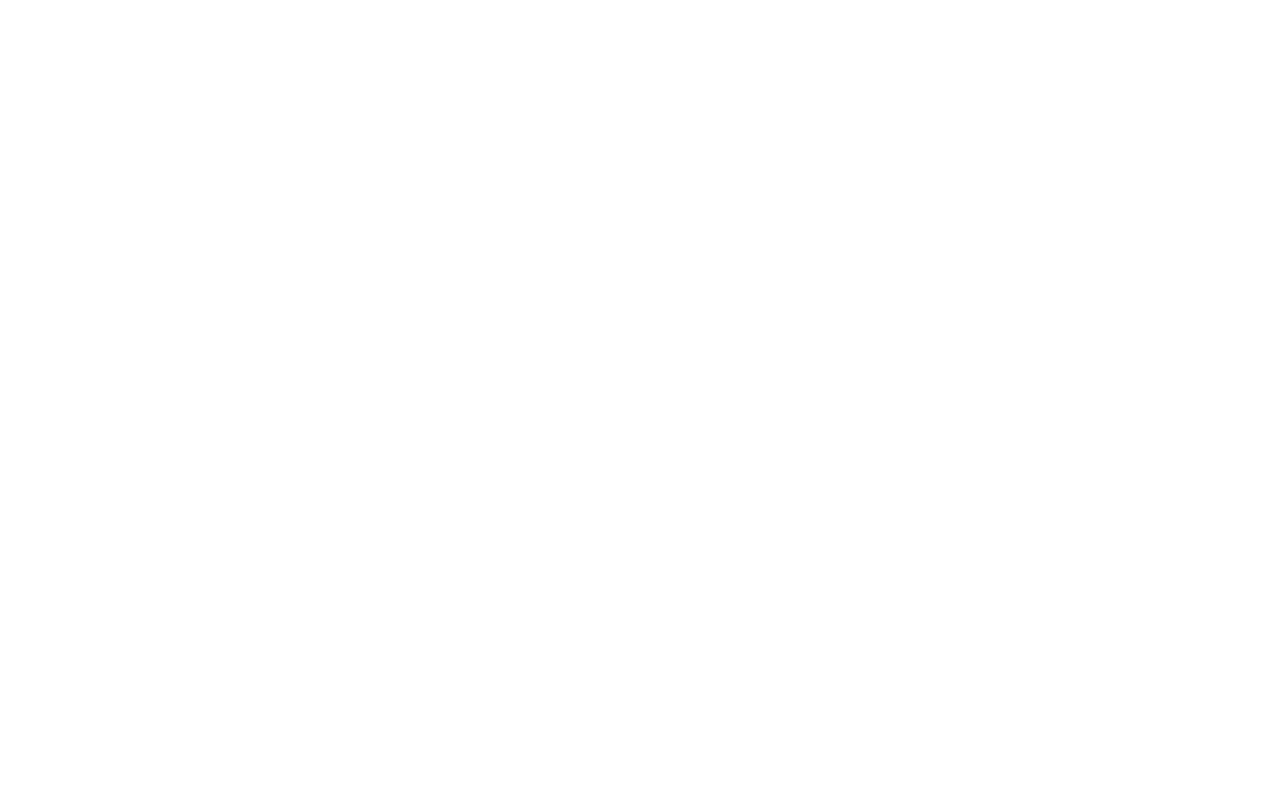
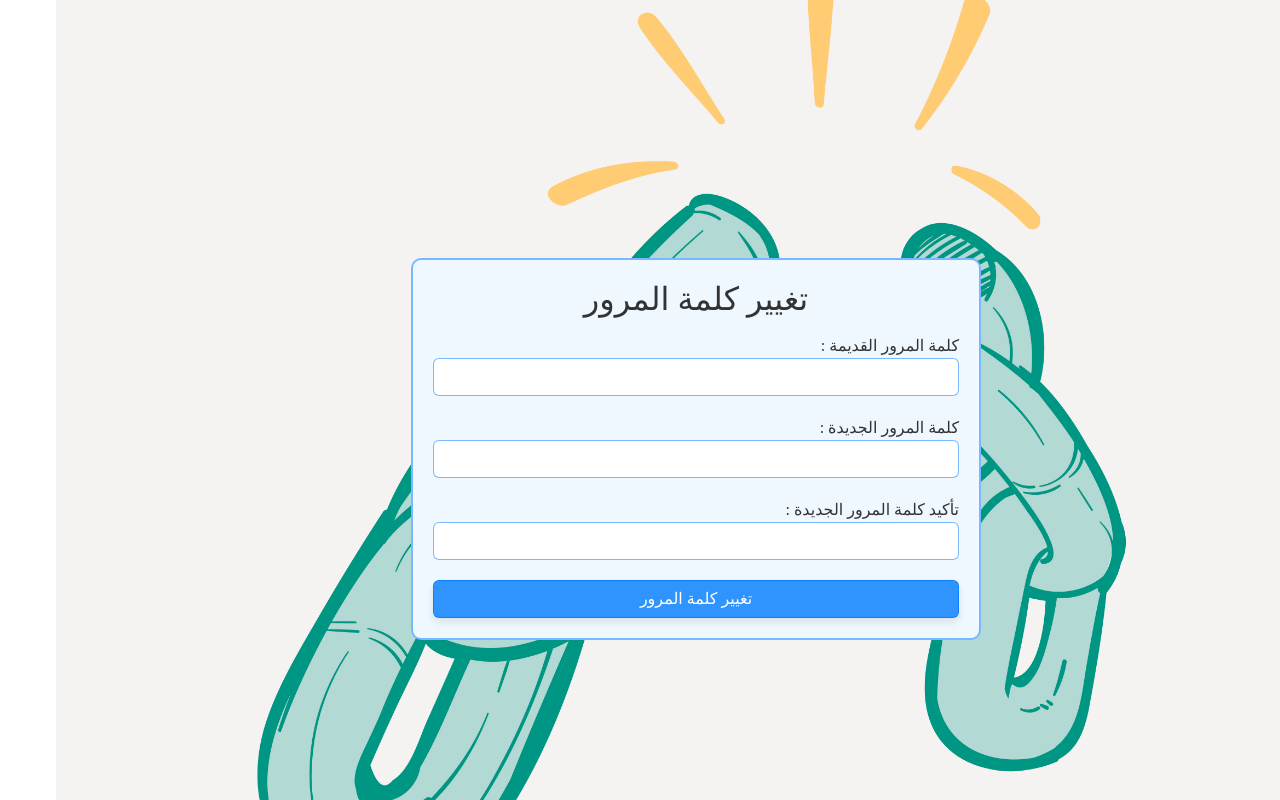
Before and after one commit to zakaria-rezk/Connect-new-, a Vue app: page /changepassword/1 in a window 1280 px wide. Before the commit this address had no page. Built offline with nearby package versions, Linux system fonts and the light colour scheme.

Commit message:
reset pass and fogrget pass

```diff
--- a/src/assets/css/main.css
+++ b/src/assets/css/main.css
@@ -5,3 +5,15 @@
   --btn-color:  rgb(13, 159, 207);
   --secondarycolor: #f2f2f2;
 }
+.updateProfile  , .wrap {
+  display: flex;
+  justify-content: center;
+  align-items: center;
+  background-image: url("../../assets/15528.jpg");
+  background-size: cover; /* Cover the entire container */
+  background-position: center; /* Center the background image */
+  background-repeat: no-repeat;
+  width: 100%;
+  height: 100vh;
+
+}
--- a/src/components/forms/updateProfile.vue
+++ b/src/components/forms/updateProfile.vue
@@ -1,76 +1,105 @@
 <template>
   <div class="updateProfile">
-  <div class="container ">
+    <div class="container">
       <form @submit.prevent="submitForm" class="p-4 rounded shadow">
         <h2 class="mb-4">تعديل البيانات الشخصية</h2>
         <div class="mb-3">
           <label for="inputName" class="form-label">الاسم</label>
-        <input type="text" class="form-control" id="inputName" v-model="formData.name" required>
+          <input
+            type="text"
+            class="form-control"
+            id="inputName"
+            v-model="formData.name"
+            required
+          />
         </div>
         <div class="mb-3">
           <label for="inputEmail" class="form-label">رقم الهاتف</label>
-        <input type="tel" class="form-control" id="inputEmail" v-model="formData.phone" required>
+          <input
+            type="tel"
+            class="form-control"
+            id="inputEmail"
+            v-model="formData.phone"
+            required
+          />
         </div>
         <div class="mb-3">
           <label for="inputPassword" class="form-label">المحافظة</label>
-        <input type="text" class="form-control" id="inputPassword" v-model="formData.gover" required>
+          <input
+            type="text"
+            class="form-control"
+            id="inputPassword"
+            v-model="formData.gover"
+            required
+          />
         </div>
         <div class="mb-3">
           <label for="inputPhone" class="form-label">المدينة</label>
-        <input type="text" class="form-control" id="inputPhone" v-model="formData.city" required>
+          <input
+            type="text"
+            class="form-control"
+            id="inputPhone"
+            v-model="formData.city"
+            required
+          />
         </div>
         <div class="mb-3">
           <label for="inputAddress" class="form-label">الشارع</label>
-        <input type="text" class="form-control" id="inputAddress" v-model="formData.street" required>
+          <input
+            type="text"
+            class="form-control"
+            id="inputAddress"
+            v-model="formData.street"
+            required
+          />
         </div>
-      <router-link :to="{name:'customerWithId' ,params:{id:token}}" class="btn btn-primary" @click="submitForm">حفظ</router-link>
-
+        <div class="router-link">
+          <router-link
+            :to="{ name: 'customerWithId', params: { id: token } }"
+            class="btn btn-primary"
+            @click="submitForm"
+            >حفظ</router-link
+          >
+          <router-link
+            :to="{ name: 'changepassword', params: { id: token } }"
+            class="btn btn-danger"
+            >تغيير كلمة المرور</router-link
+          >
+        </div>
       </form>
-
     </div>
-
   </div>
-
 </template>
 
 <script setup>
+import { onMounted, reactive, ref } from "vue";
+import { activeUser } from "../../sotre.js/profile/activeUser.js";
 
-import { onMounted, reactive, ref } from 'vue';
-import {activeUser} from '../../sotre.js/profile/activeUser.js'
 
-const user=activeUser();
-const token =localStorage.getItem('tokem') || 'lol'
-const formData =reactive({
-  name:user.userName,
-  phone:user.phone,
-  state:user.userState,
-  city:user.userCity,
-  street:user.userStreet
+const user = activeUser();
+const token = localStorage.getItem("token") || "lol";
 
-})
-const submitForm =()=>{
-  user.updateProfile(formData)
+const formData = reactive({
+  name: user.userName,
+  phone: user.phone,
+  state: user.userState,
+  city: user.userCity,
+  street: user.userStreet,
+});
+const submitForm = () => {
+  user.updateProfile(formData);
+};
+onMounted(async () => {
+  const user = activeUser();
 
-}
-onMounted( async()=>{
-  const user =  activeUser();
-     await user.userData()
+  await user.userData();
 
-})
+
+});
 </script>
 
 <style scoped>
-.updateProfile{
-  display: flex;
-  justify-content: center;
-  align-items: center;
-  background-image: url("../../assets/15528.jpg");
-  background-size: cover; /* Cover the entire container */
-  background-position: center; /* Center the background image */
-  background-repeat: no-repeat;
-  width: 100%;
-  height: 100vh;
-}
+
 /* Add custom styles and animations here */
 .container {
   display: flex;
@@ -78,13 +107,16 @@ onMounted( async()=>{
   align-items: center;
   color: rgb(32, 31, 31);
   font-size: 1.3rem;
-
 }
 
 form {
   min-width: 600px;
   animation: slide-up 0.5s ease;
   background-color: aliceblue;
+}
+.router-link {
+  display: flex;
+  justify-content: space-between;
 }
 
 @keyframes slide-up {
--- a/src/components/layout/TheHeader.vue
+++ b/src/components/layout/TheHeader.vue
@@ -93,7 +93,7 @@
           <li>نشاطي التجاري</li>
         </router-link>
         <router-link
-          :to="{ name: 'customerWithId', params: { id: token } }"
+        :to="{name: 'updateProfile' ,params: { id: token }}"
           class="router-link"
           ><p class="px-1">
             <font-awesome-icon icon="fa-solid fa-gears" class="px-1" />
@@ -139,7 +139,7 @@ const logout = () => {
 onBeforeMount(async () => {
   const user = activeUser();
   const token = localStorage.getItem("token");
-  console.log(token)
+
   await user.decode(token);
 
 
--- a/src/components/register/Login.vue
+++ b/src/components/register/Login.vue
@@ -22,7 +22,7 @@
           تاكد من كلمة المرور الخاصة بك
         </p>
 
-        <p class="forgetpass">ِ<a href=""> هل نسيت كلمة المرور؟</a></p>
+        <router-link  class="forgetpass router-link" :to="{name: 'forgetpassword'}">ِ هل نسيت كلمة المرور؟</router-link >
         <button @click="dispathchLoginAction">تسجيل دخول</button>
         <p class="or">او</p>
         <router-link :to="{ name: 'register' }" class="router-link">
--- /dev/null
+++ b/src/components/register/changePass.vue
@@ -0,0 +1,122 @@
+<template>
+    <div class="wrap">
+  <div class="container mt-5">
+    <div class="row justify-content-center">
+      <div
+        class="col-md-6" :style="{'background-color': 'aliceblue'}"
+        style="
+          border: 2px solid rgba(0, 123, 255, 0.5);
+          border-radius: 10px;
+          padding: 20px;
+          margin-top: 50px;
+        "
+      >
+        <h2 class="text-center mb-3" style="color: #333">تغيير كلمة المرور</h2>
+        <form @submit.prevent >
+          <div class="form-group" v-show="!forget">
+            <label for="oldPassword" style="color: #333"
+              >كلمة المرور القديمة :</label
+            >
+            <input
+              type="password"
+              class="form-control"
+              id="oldPassword"
+
+              required
+              style="border-color: rgba(0, 123, 255, 0.5)"
+            />
+          </div>
+          <div class="form-group" v-show="forget">
+            <label for="oldPassword" style="color: #333"
+              >  ادخل البريد الاكتروني :</label
+            >
+            <input
+              type="email"
+              class="form-control"
+              id="email"
+
+              required
+              style="border-color: rgba(0, 123, 255, 0.5)"
+            />
+          </div>
+          <div class="form-group"  v-show="!forget">
+            <label for="newPassword" style="color: #333"
+              >كلمة المرور الجديدة :</label
+            >
+            <input
+              type="password"
+              class="form-control"
+              id="newPassword"
+
+              required
+              style="border-color: rgba(0, 123, 255, 0.5)"
+            />
+          </div>
+          <div class="form-group"  v-show="!forget">
+            <label for="confirmNewPassword" style="color: #333"
+              >تأكيد كلمة المرور الجديدة :</label
+            >
+            <input
+              type="password"
+              class="form-control"
+              id="confirmNewPassword"
+
+              required
+              style="border-color: rgba(0, 123, 255, 0.5)"
+            />
+          </div>
+          <div class="text-center">
+            <button
+              type="submit"
+              class="btn btn-primary"
+              style="
+                background-color: rgba(0, 123, 255, 0.8);
+                border-color: rgba(0, 123, 255, 0.8);
+                box-shadow: 0 4px 8px rgba(0, 0, 0, 0.1);
+                width: 100%;
+              "
+            >
+              تغيير كلمة المرور
+            </button>
+          </div>
+        </form>
+      </div>
+    </div>
+  </div>
+</div>
+</template>
+<script setup>
+import { useRoute } from 'vue-router';
+import { ref ,onMounted} from 'vue';
+const forget = ref(true);
+
+
+onMounted(async () => {
+  const router = useRoute();
+  if (router.params.id) {
+    forget.value = false;
+    console.log("change");
+  }
+});
+
+</script>
+<style scoped>
+.wrap{
+
+  animation: slide-up 0.5s ease;
+}
+.form-group {
+
+  margin-bottom: 20px;
+}
+@keyframes slide-up {
+  from {
+    opacity: 0;
+    transform: translateY(20px);
+  }
+  to {
+    opacity: 1;
+    transform: translateY(0);
+  }
+}
+</style>
--- /dev/null
+++ b/src/components/register/forgetpass.vue
@@ -0,0 +1,47 @@
+<template>
+    <div class="wrap">
+    <div class="container mt-5" >
+      <div class="row justify-content-center" >
+        <div class="col-md-6" style="border: 2px solid rgba(0,123,255,0.5); border-radius: 10px; padding: 20px;margin-top:50px" >
+          <h2 class="text-center mb-3" style="color: #333;">اعادة تعيين كلمة المرور</h2>
+          <form @submit.prevent>
+            <div class="form-group">
+              <label for="email" style="color: #333;">عنوان البريد الالكترونى :</label>
+              <input type="email" class="form-control" id="email" required style="border-color: rgba(0,123,255,0.5);">
+            </div>
+            <div class="form-group">
+              <label for="newPassword" style="color: #333;">كلمة المرور الجديدة :</label>
+              <input type="password" class="form-control" id="newPassword"  required style="border-color: rgba(0,123,255,0.5);">
+            </div>
+            <div class="form-group">
+              <label for="confirmNewPassword" style="color: #333;">تأكيد كلمة المرور الجديدة :</label>
+              <input type="password" class="form-control" id="confirmNewPassword"  required style="border-color: rgba(0,123,255,0.5);">
+            </div>
+            <div class="text-center">
+              <button type="submit" class="btn btn-primary" style="background-color: rgba(0,123,255,0.8); border-color: rgba(0,123,255,0.8); box-shadow: 0 4px 8px rgba(0, 0, 0, 0.1); width: 100%;">اعادة تعيين  كلمة المرور</button>
+            </div>
+          </form>
+        </div>
+      </div>
+    </div>
+</div>
+  </template>
+
+
+  <style scoped>
+  .wrap{
+  display: flex;
+  justify-content: center;
+  align-items: center;
+  background-image: url("../../assets/15528.jpg");
+  background-size: cover; /* Cover the entire container */
+  background-position: center; /* Center the background image */
+  background-repeat: no-repeat;
+  width: 100%;
+  height: 100vh;
+}
+  .form-group {
+    background-color: aliceblue;
+    margin-bottom: 20px;
+  }
+  </style>
--- a/src/router/index.js
+++ b/src/router/index.js
@@ -20,6 +20,19 @@ const router = createRouter({
       name: "register",
       component: () => import("../components/register/Register.vue"),
       meta: { requierAuth: false },
+    },
+
+    {
+      path: "/forgetpassword",
+      name: "forgetpassword",
+      component: () => import("../components/register/changePass.vue"),
+
+    },
+    {
+      path: "/changepassword/:id",
+      name: "changepassword",
+      component: () => import("../components/register/changePass.vue"),
+
     },
 
     {
--- /dev/null
+++ b/src/sotre.js/authentication/changePass.js
@@ -0,0 +1,15 @@
+import { defineStore } from "pinia";
+export const updatePass =defineStore('changePass',{
+state:()=>{
+
+},
+getters:()=>
+{
+
+},
+actions:()=>{
+
+}
+
+
+})
```
Also changed, not shown: src/sotre.js/profile/activeUser.js (+4 -4 lines). Lines whose indentation alone changed are shown as unchanged.
